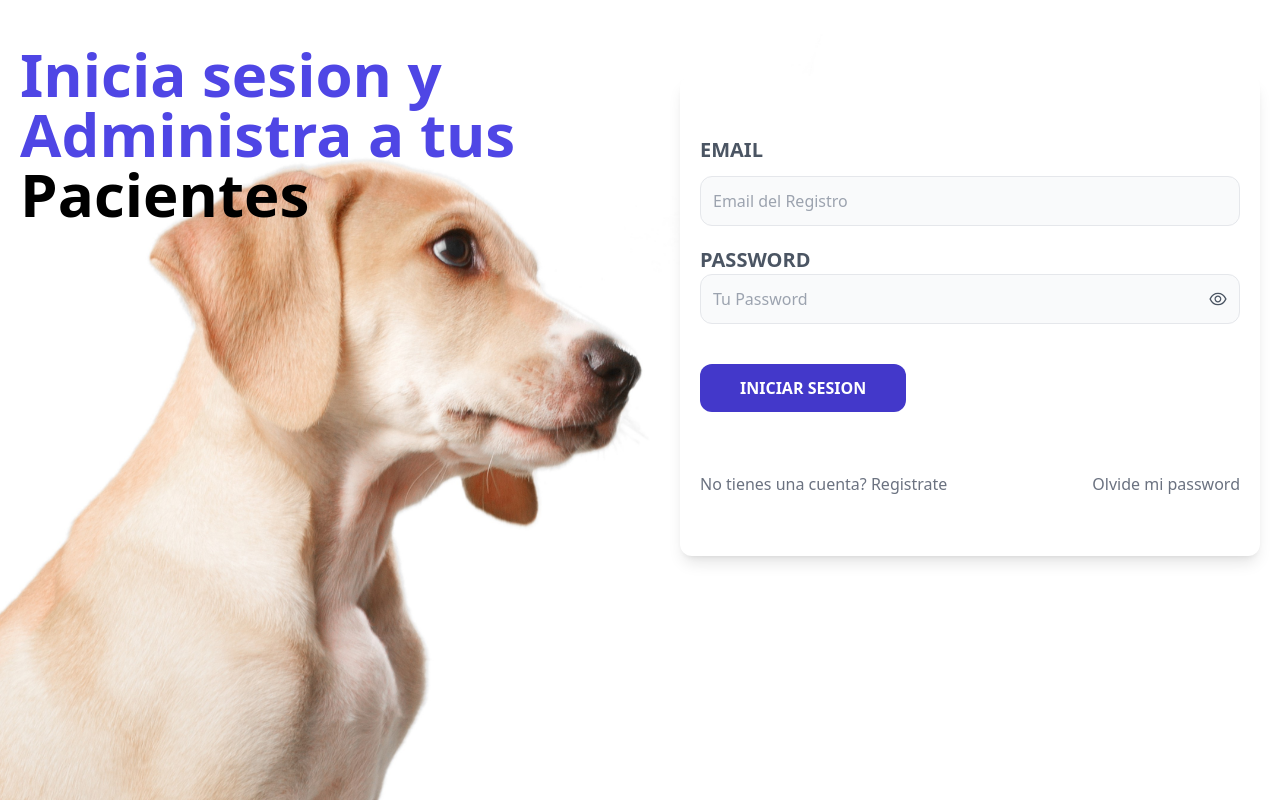
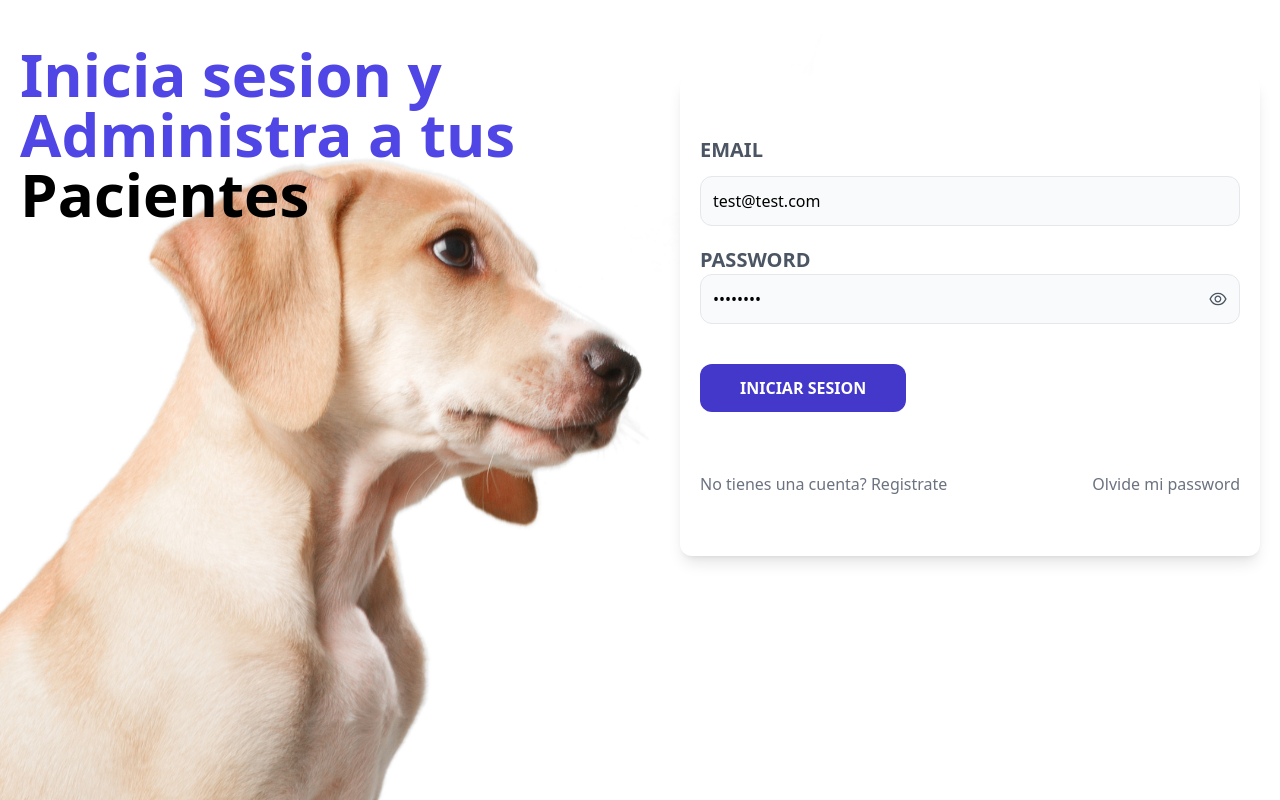
Before and after one commit to Skolldar/apv-frontend, a React (Vite) app: page / in a window 1280 px wide. Built offline with nearby package versions, Linux system fonts and the light colour scheme; no server answers.

Commit message:
Set default email and password values in Login component

```diff
--- a/src/paginas/Login.jsx
+++ b/src/paginas/Login.jsx
@@ -9,8 +9,8 @@ import clienteAxios from '../config/axios';
 
 const Login = () => {
 
-    const [email, setEmail] = useState('')
-    const [password, setPassword] = useState('')
+    const [email, setEmail] = useState('test@test.com')
+    const [password, setPassword] = useState('Test@123')
     const [alerta, setAlerta] = useState({})
     const [showPassword, setShowPassword] = useState(false)
 
```
